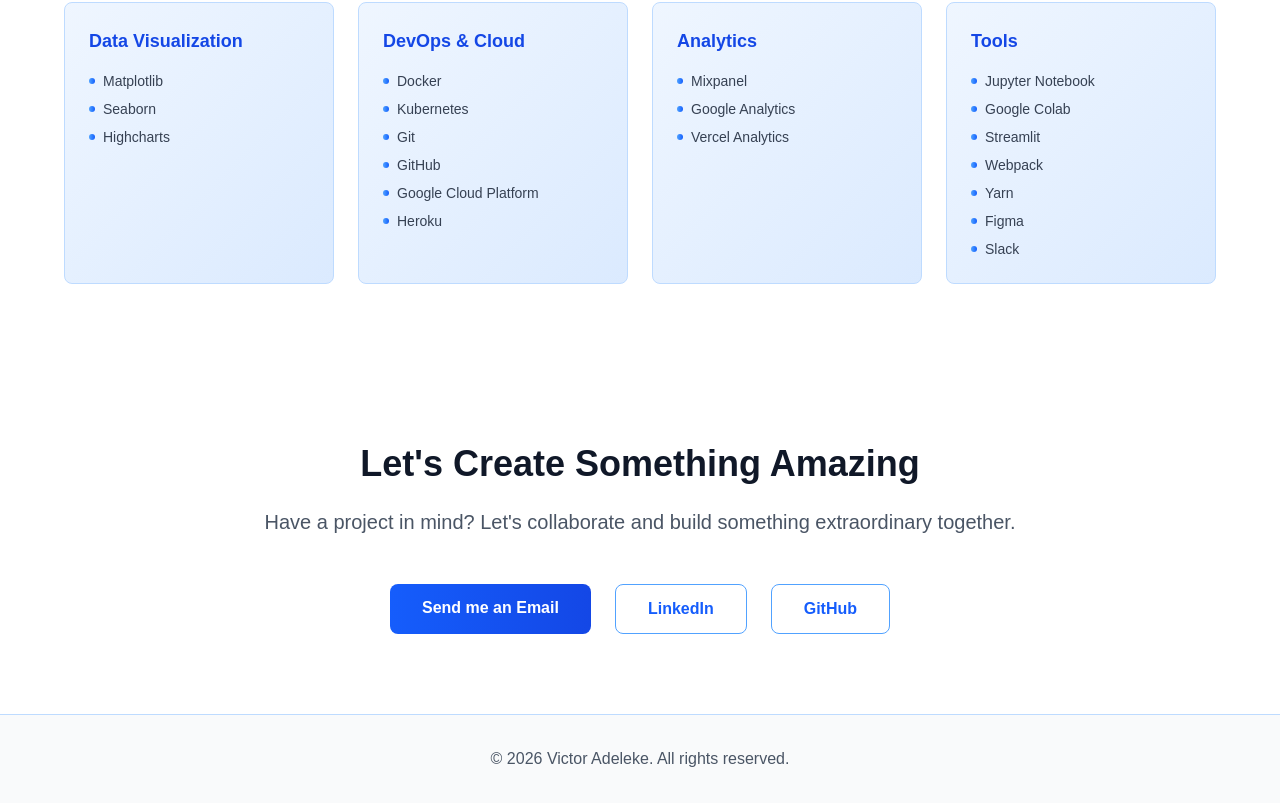
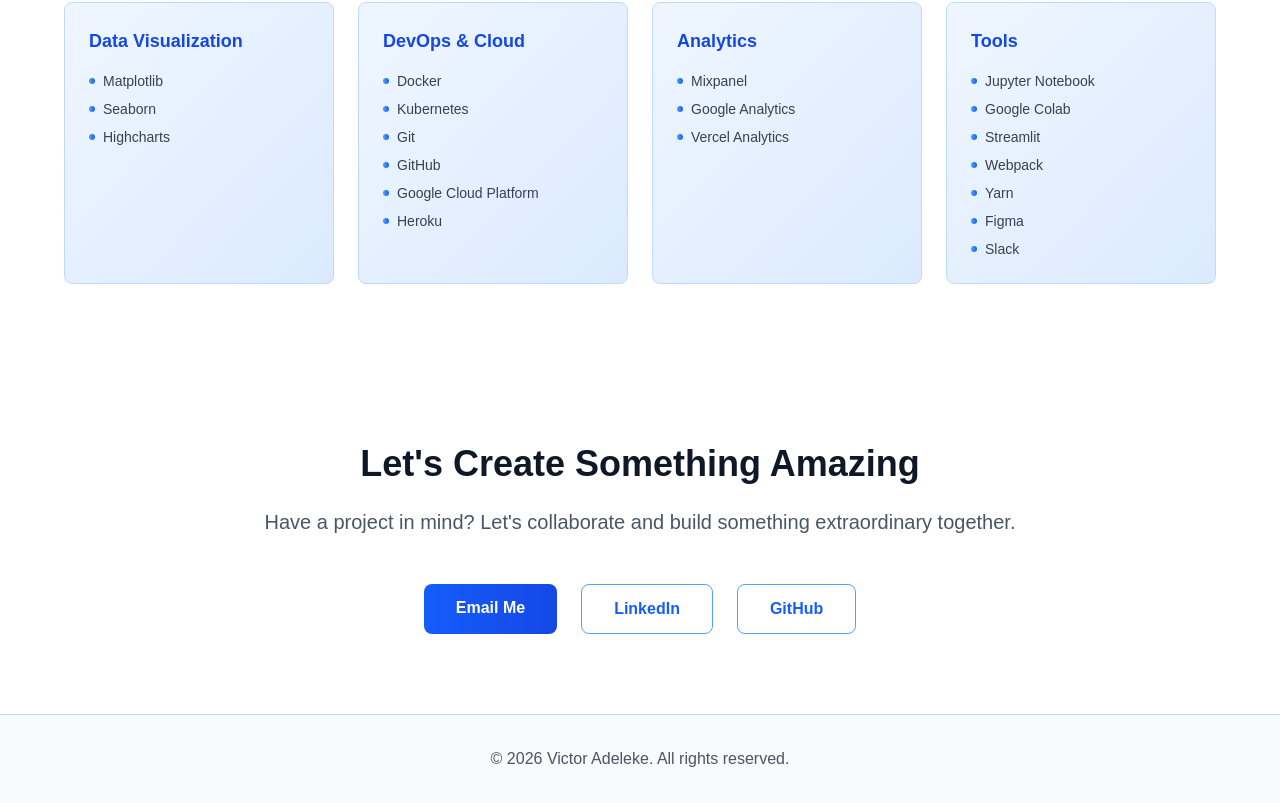
Before and after one commit to rephidimC/Portfolio, a Next.js app: page / in a window 1280 px wide. Shown: the part 2331-3134 px from the top of the page. Built offline with nearby package versions, Linux system fonts and the light colour scheme.

Commit message:
:pencil2: update text

```diff
--- a/app/blog/[slug]/page.tsx
+++ b/app/blog/[slug]/page.tsx
@@ -88,7 +88,7 @@
               href="mailto:adelekeafolayan@gmail.com"
               className="inline-block px-6 py-3 bg-linear-to-r from-blue-600 to-blue-700 rounded-lg font-semibold text-white hover:shadow-lg hover:shadow-blue-400/50 transition-all"
             >
-              Send me an Email
+              Email Me
             </a>
           </div>
 
--- a/app/page.tsx
+++ b/app/page.tsx
@@ -164,7 +164,7 @@
               href="mailto:adelekeafolayan@gmail.com"
               className="px-8 py-3 bg-linear-to-r from-blue-600 to-blue-700 rounded-lg font-semibold text-white hover:shadow-lg hover:shadow-blue-400/50 transition-all"
             >
-              Send me an Email
+              Email Me
             </a>
             <a
               href="https://www.linkedin.com/in/victor-adeleke-afolayan/"
```
